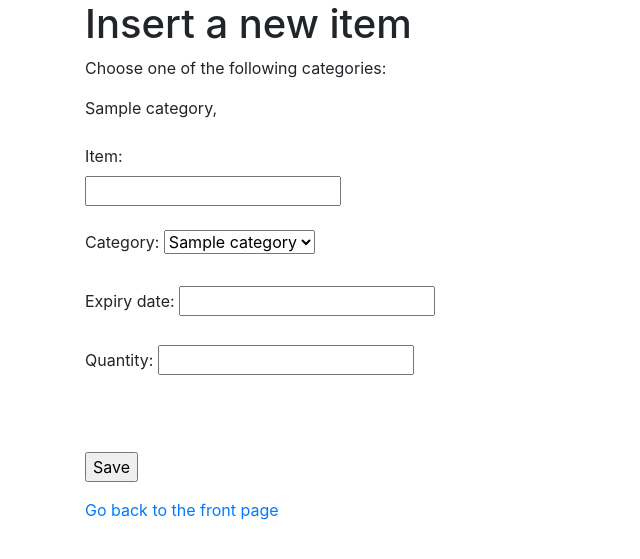
After one commit to petterbejo/storage-app, a Flask app: template webapp/templates/insert_single_item.html in a window 1280 px wide. The commit adds this page. Shown: the top 559 px of the page, without its empty margins (0-640 px from the left). Run offline with Flask 3, Linux system fonts and the light colour scheme; the template is opened without the code that fills it: most values are stand-ins (such as "Sample title", 1, 10 or a date in 2020); some libraries are stand-ins or nearby versions.

Commit message:
Make single upload function

```diff
--- a/webapp/app.py
+++ b/webapp/app.py
@@ -4,6 +4,7 @@ from flask import Flask
 from flask import render_template
 from flask import url_for
 from flask import redirect
+from flask import request
 
 from helper_functions import get_db_connection
 from helper_functions import get_categories
@@ -12,6 +13,7 @@ from helper_functions import csv_converter
 from helper_functions import already_in_storage
 from helper_functions import get_item_id
 from helper_functions import categories_to_list
+from helper_functions import convert_request_to_row
 
 app = Flask(__name__)
 
@@ -260,3 +262,46 @@ def export_view():
     num_articles = len(items)
     return render_template('export_view.html',
                            storage=items, num_articles=num_articles)
+
+@app.route('/insert_single_item')
+def insert_single_item():
+    """View the page to inert a single item"""
+    categories = get_categories()
+    return render_template('insert_single_item.html',
+                           categories=categories)
+
+@app.route('/run_single_item_insert', methods=('GET', 'POST'))
+def run_single_item_insert():
+    """Insert a new item into the database"""
+    categories = get_categories()
+    conn = get_db_connection()
+    c = conn.cursor()
+    omitted = []
+    updated = []
+    row = convert_request_to_row(request)
+    if row[0] in categories:
+        if already_in_storage(row):
+            item_id = get_item_id(row)
+            c.execute('UPDATE items '
+                      'SET Quantity = Quantity + %s '
+                      'WHERE item_id = (%s) ', (row[2], item_id, ))
+            updated.append([row])
+        else:
+            c.execute(
+                    """INSERT INTO items
+                                (category_id,
+                                article,
+                                quantity,
+                                expiry_date)
+                    VALUES (%s, %s, %s, %s) """,
+                [assign_category_id(
+                    row[0]),
+                    row[1],
+                    row[2],
+                    row[3]])
+
+    else:
+        omitted.append([row])
+    conn.commit()
+    conn.close()
+    return render_template('updatecompleted.html', omitted=omitted, updated=updated)
--- a/webapp/templates/frontpage.html
+++ b/webapp/templates/frontpage.html
@@ -4,6 +4,7 @@
     <h1>{% block title %} What's in storage?{% endblock %}</h1>
     <p>There are currently {{ num_articles }} different articles in storage.</p>
     <p><a href="{{ url_for('category_view') }}">View items according to category</a> </p>
+    <p><a href="{{ url_for('insert_single_item') }}">Insert a single item</a> </p>
     <p><a href="{{ url_for('bulk_update_page') }}">Make a bulk update with a CSV file</a> </p>
     <table style="width:100%">
     {% for item in storage %}
--- /dev/null
+++ b/webapp/templates/insert_single_item.html
@@ -0,0 +1,44 @@
+{% extends 'base.html' %}
+{% block content %}
+<h1>Insert a new item</h1>
+
+    <p>Choose one of the following categories: </p>
+    {% for category in categories %}
+        <tr>
+            <td>{{ category }}, </td>
+        </tr>
+    {% endfor %}
+    <br>
+    <br>
+<form action="{{ url_for('run_single_item_insert') }}" method=post>
+    <label for="item">Item:</label>
+    <br>
+    <input type="text" name="item"
+           value="{{ request.form['item'] }}">
+    <br> <br>
+
+    <label for="category">Category:</label>
+    <select name="category">{% for c in categories %}
+    <OPTION value={{c}}>{{c}}</option>
+    {% endfor %}
+    </select>
+    <br> <br>
+
+    <label for="expiry_date">Expiry date:</label>
+    <input type="text" name="expiry_date"
+           value="{{request.form['expiry_date']}}">
+    <br> <br>
+
+    <label for="quantity">Quantity:</label>
+    <input type="text" name="quantity"
+            value="{{ request.form['quantity']}}">
+    <br> <br>
+
+    <br> <br>
+    <input type=submit value=Save>
+    </form>
+
+<p></p>
+<p><a href="{{ url_for('index') }}">Go back to the front page</a> </p>
+
+{% endblock %}
```
Also changed, not shown: webapp/helper_functions.py (+9 -0 lines).
